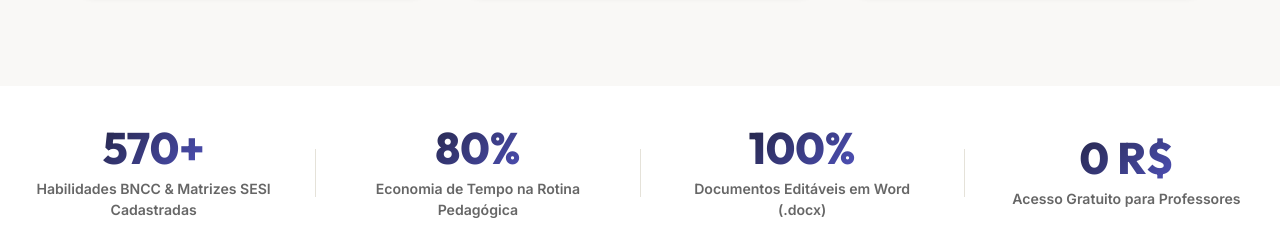
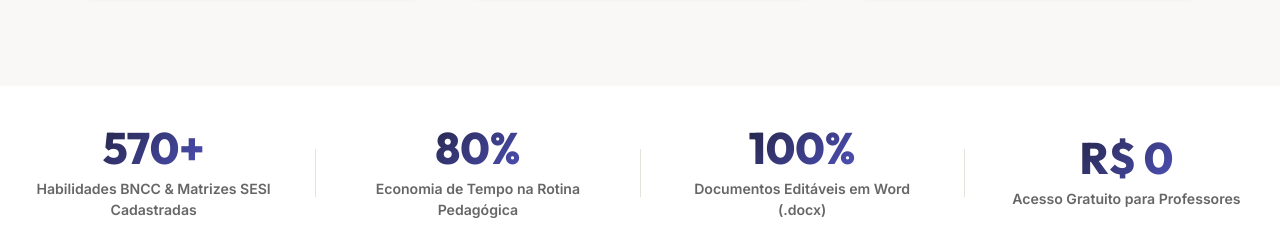
Before and after one commit to thephysicsrn/gerador_de_plano_de_aula, a React (Vite) app: page / in a window 1280 px wide. Shown: the part 802-1032 px from the top of the page. Built offline with nearby package versions, Linux system fonts and the light colour scheme; no server answers.

Commit message:
fix: ajustar formato para R$ 0 na barra de metricas

```diff
--- a/src/components/PublicLandingPage.jsx
+++ b/src/components/PublicLandingPage.jsx
@@ -215,7 +215,7 @@
           </div>
           <div className="stat-divider"></div>
           <div className="stat-item">
-            <div className="stat-number">0 R$</div>
+            <div className="stat-number">R$ 0</div>
             <div className="stat-label">Acesso Gratuito para Professores</div>
           </div>
         </div>
```
